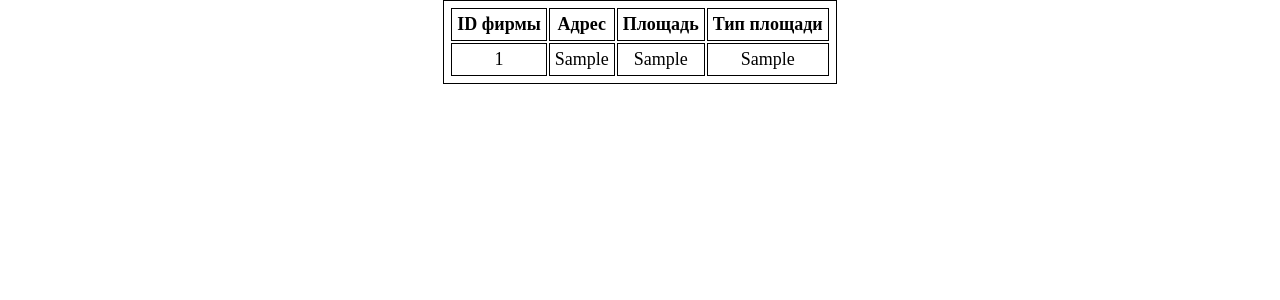
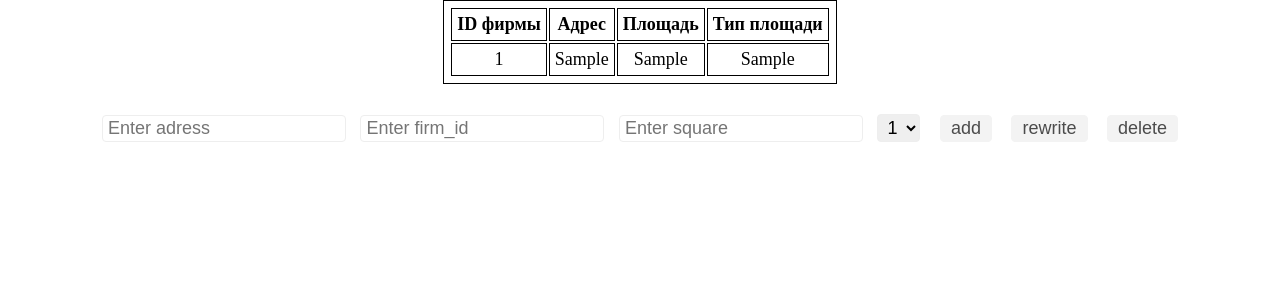
Before and after one commit to xsnakee/IV_SEM_SEVGU_IS, a PHP site: page / in a window 1280 px wide. Shown: the top 300 px of the page. Run offline with PHP 8.4, Linux system fonts and the light colour scheme; tables that the repository leaves empty or names only in its code hold one stand-in row (values such as "Sample post").

Commit message:
-update TBDlab domain

```diff
--- a/ТБД/labs/TBDlabs/css/style.css
+++ b/ТБД/labs/TBDlabs/css/style.css
@@ -1,5 +1,5 @@
 *{
-	margin:0;
+	margin:0 auto;
 	padding: 0;
 	font-size: 18px;
 }
@@ -14,3 +14,30 @@ margin: 0 auto;
 border: 1px solid #000;
 padding: 5px;
 }
+
+#send_form {
+	text-align: center;
+	margin-top: 30px;
+}
+
+#send_form *{
+	margin: 0 5px;
+	border: 1px solid #eee;
+	border-radius: 4px;
+	padding: 2px 5px;
+	transition: 200ms;
+}
+#send_form *:hover{
+	border-size: 2px;
+	border-color: #000;
+}
+#send_form [type='submit']{
+	display: inline-block;
+	margin-left: 10px;
+	padding: 2px 10px;
+	opacity: 0.7;
+}
+
+#send_form [type='submit']:hover{
+	opacity: 1;
+}
--- a/ТБД/labs/TBDlabs/index.php
+++ b/ТБД/labs/TBDlabs/index.php
@@ -8,35 +8,26 @@
 <body>
 
 <?php
-$hostName = "localhost";
-$userName = "root";
-$userPassword = "";
-
-$connectionID = mysql_connect($hostName,$userName,$userPassword) OR DIE ('ERROR');
-
-$dbName = 'firm_info_db';
-$connectionID = 0;
-
-mysql_select_db($dbName);
-
-$tableName = 'placement';
-
-$queryresult = mysql_query("SELECT * FROM $tableName");
-
-ECHO "<table class='SQL_SELECT_TABLE'>";
-ECHO "<tr><th>ID фирмы</th><th>Адрес</th><th>Площадь</th><th>Тип площади</th></tr>";
-
-while ($row = mysql_fetch_array($queryresult)){
-ECHO "
-<tr><td>".$row['firm_id']."</td><td>".$row['adress']."</td><td>".$row['square']."</td><td>".$row['type_placement']."</td></tr>";
-}
-
-ECHO "</table>";
-
-mysql_close();
+include 'viewDB.php'
+ ?>
 
 
-?>
+<form id="send_form" method="post" action="editDB.php">
+	<input type="text" name='adress_field' placeholder="Enter adress">
+	<input type="text" name='firm_id_field' placeholder="Enter firm_id">
+	<input type="text" name='square_field' placeholder="Enter square">
+	<select name="type_placement_field">
+		<option value="1">1</option>
+		<option value="2">2</option>
+		<option value="3">3</option>
+		<option value="4">4</option>
+		<option value="5">5</option>
+	</select>
+	<input type="submit" name="add" value="add" >
+	<input type="submit" name="rewrite" value="rewrite" >
+	<input type="submit" name="delete" value="delete" >
+</form>
+
 
 
 </body>
--- /dev/null
+++ b/ТБД/labs/TBDlabs/viewDB.php
@@ -0,0 +1,29 @@
+<?php
+$hostName = "localhost";
+$userName = "root";
+$userPassword = "";
+
+$connectionID = mysql_connect($hostName,$userName,$userPassword) OR DIE ('ERROR');
+
+$dbName = 'firm_info_db';
+
+mysql_select_db($dbName);
+
+$tableName = 'placement_temp2';
+
+$queryresult = mysql_query("SELECT * FROM $tableName");
+
+ECHO "<table class='SQL_SELECT_TABLE'>";
+ECHO "<tr><th>ID фирмы</th><th>Адрес</th><th>Площадь</th><th>Тип площади</th></tr>";
+
+while ($row = mysql_fetch_array($queryresult)){
+ECHO "
+<tr><td>".$row['firm_id']."</td><td>".$row['adress']."</td><td>".$row['square']."</td><td>".$row['type_placement']."</td></tr>";
+}
+
+ECHO "</table>";
+
+mysql_close();
+
+
+?>
```
Also changed, not shown: ТБД/labs/TBDlabs/editDB.php (added, +52 -0 lines).
